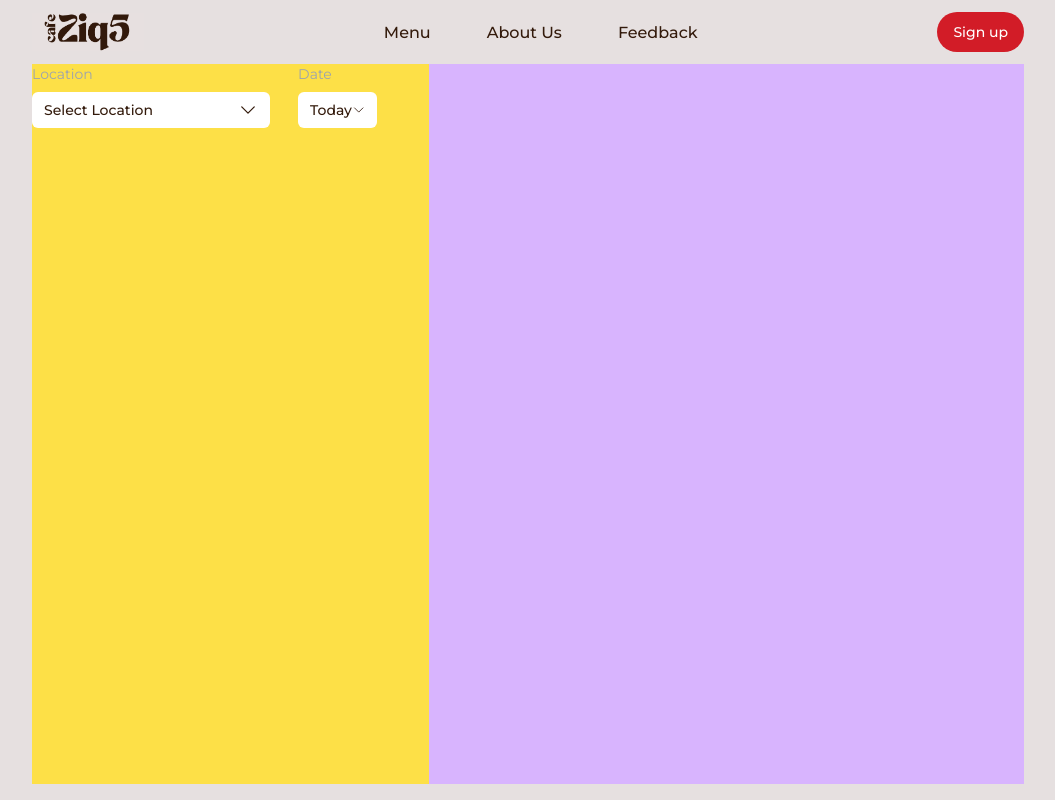
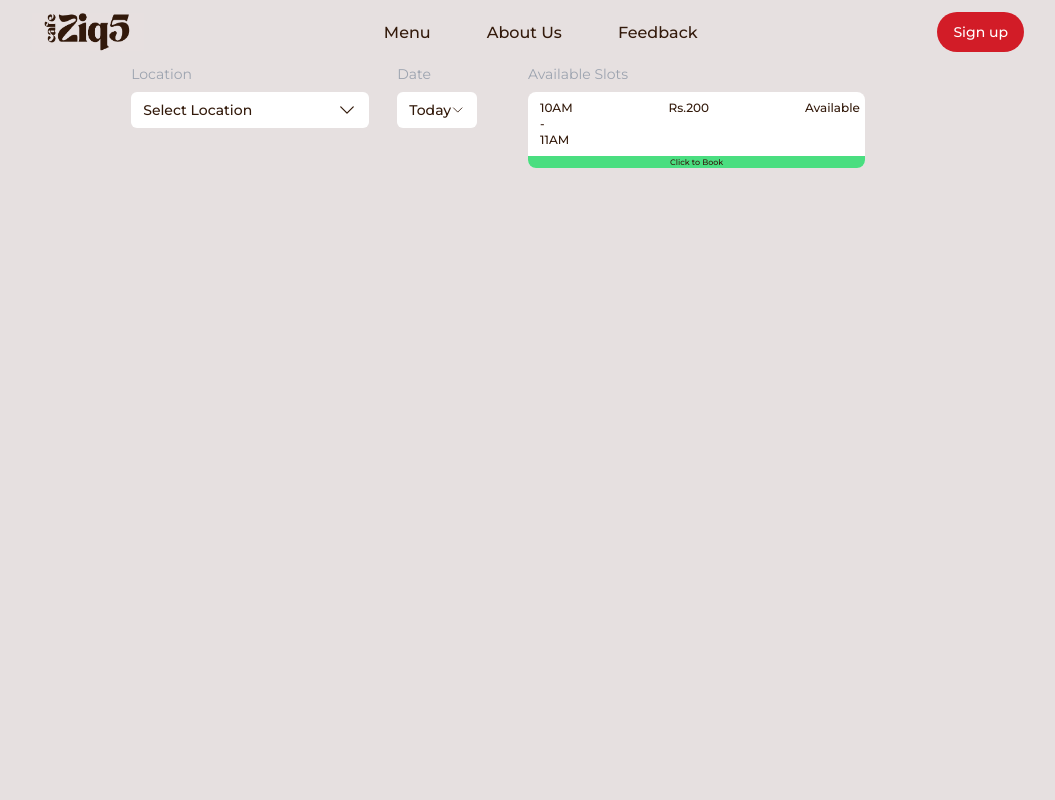
Before and after one commit to aayushcyy/cafe-eloy, a Next.js app: page /book in a window 1280 px wide. Shown: the whole page, without its empty margins (112-1167 px from the left). Built offline with nearby package versions, Linux system fonts and the light colour scheme.

Commit message:
completed the slot div and static booking page

```diff
--- a/app/Components/BookingDiv.jsx
+++ b/app/Components/BookingDiv.jsx
@@ -1,5 +1,28 @@
 import React from "react";
 
-export default function BookingDiv() {
-  return <div>BookingDiv</div>;
+export default function BookingDiv({ slot = "10AM - 11AM", available = true }) {
+  return (
+    <div
+      className={
+        available
+          ? "w-full flex flex-col bg-white rounded-lg overflow-hidden cursor-pointer"
+          : "w-full flex flex-col bg-white rounded-lg overflow-hidden cursor-not-allowed"
+      }
+    >
+      <div className="w-full flex text-xs gap-24 font-medium py-2 px-3">
+        <p className="w-20">{slot}</p>
+        <p>Rs.200</p>
+        <p>{available ? "Available" : "NA"}</p>
+      </div>
+      <div
+        className={
+          available
+            ? `text-[8px] font-medium text-center bg-green-400`
+            : `text-[8px] font-medium text-center bg-red-400`
+        }
+      >
+        {available ? "Click to Book" : "Not Available"}
+      </div>
+    </div>
+  );
 }
--- a/app/book/page.jsx
+++ b/app/book/page.jsx
@@ -5,6 +5,7 @@ import Navbar from "../Components/Navbar";
 import { ChevronDownIcon } from "@heroicons/react/24/outline";
 import { motion } from "motion/react";
 import dayjs from "dayjs";
+import BookingDiv from "../Components/BookingDiv";
 
 export default function page() {
   const [optionOpen, setOptionOpen] = useState(false);
@@ -37,9 +38,9 @@ export default function page() {
   return (
     <div className="w-full h-screen flex flex-col px-36 bg-[#E6E0E0] text-primaryText font-montserrat">
       <Navbar showBook={false} />
-      <div className="w-full h-[90vh] bg-purple-300 flex justify-between">
+      <div className="w-full h-[90vh] flex justify-center">
         {/* Input Container */}
-        <div className="w-[40%] bg-yellow-300 flex  gap-7">
+        <div className="w-[40%] flex  gap-7">
           {/* Location Selector */}
           <div ref={locationDivRef} className="flex flex-col w-[60%] gap-2">
             <p className="text-sm text-gray-400">Location</p>
@@ -143,7 +144,15 @@ export default function page() {
             </div>
           </div>
         </div>
-        <div></div>
+        {/* showing booking options */}
+        <div className="w-[40%] flex flex-col">
+          <div className="w-[85%] flex flex-col gap-2">
+            <p className="text-sm text-gray-400">Available Slots</p>
+            <div className="flex flex-col gap-[10px]">
+              <BookingDiv />
+            </div>
+          </div>
+        </div>
       </div>
     </div>
   );
--- a/package.json
+++ b/package.json
@@ -12,6 +12,7 @@
     "@heroicons/react": "^2.2.0",
     "@next/font": "^14.2.15",
     "dayjs": "^1.11.13",
+    "firebase": "^11.2.0",
     "motion": "^12.0.5",
     "next": "15.1.6",
     "react": "^19.0.0",
```
Also changed, not shown: firebase/firebase.js (added, +21 -0 lines), 1 other file (tests, documents, lock files or other folders).
